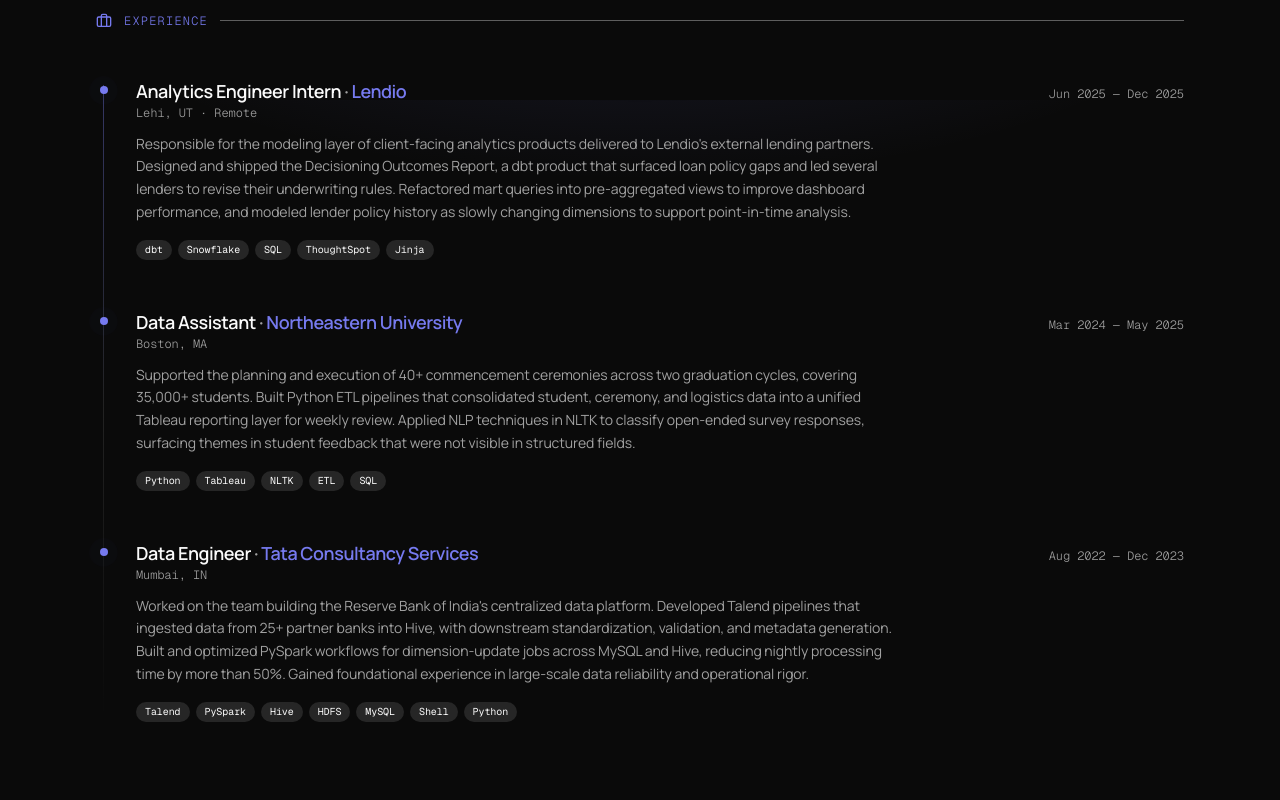
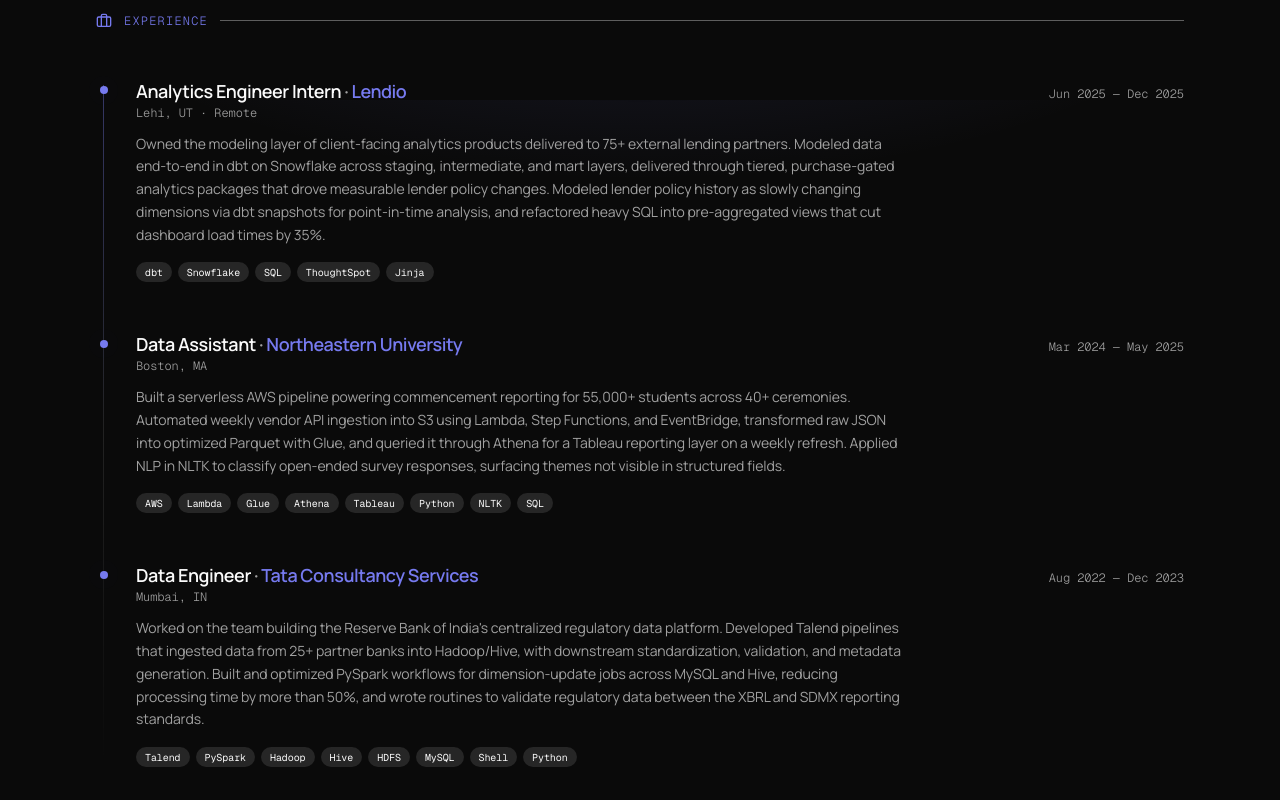
Before and after one commit to Aamir-J/portfolio, a Next.js app: page / in a window 1280 px wide. Shown: the part 1500-2300 px from the top of the page. Built offline with nearby package versions, Linux system fonts and the light colour scheme.

Commit message:
Update experience section with current DE content

```diff
--- a/src/components/sections/experience.tsx
+++ b/src/components/sections/experience.tsx
@@ -20,7 +20,7 @@ const roles: Role[] = [
     period: "Jun 2025 — Dec 2025",
     location: "Lehi, UT · Remote",
     description:
-      "Responsible for the modeling layer of client-facing analytics products delivered to Lendio's external lending partners. Designed and shipped the Decisioning Outcomes Report, a dbt product that surfaced loan policy gaps and led several lenders to revise their underwriting rules. Refactored mart queries into pre-aggregated views to improve dashboard performance, and modeled lender policy history as slowly changing dimensions to support point-in-time analysis.",
+      "Owned the modeling layer of client-facing analytics products delivered to 75+ external lending partners. Modeled data end-to-end in dbt on Snowflake across staging, intermediate, and mart layers, delivered through tiered, purchase-gated analytics packages that drove measurable lender policy changes. Modeled lender policy history as slowly changing dimensions via dbt snapshots for point-in-time analysis, and refactored heavy SQL into pre-aggregated views that cut dashboard load times by 35%.",
     stack: ["dbt", "Snowflake", "SQL", "ThoughtSpot", "Jinja"],
   },
   {
@@ -29,8 +29,8 @@ const roles: Role[] = [
     period: "Mar 2024 — May 2025",
     location: "Boston, MA",
     description:
-      "Supported the planning and execution of 40+ commencement ceremonies across two graduation cycles, covering 35,000+ students. Built Python ETL pipelines that consolidated student, ceremony, and logistics data into a unified Tableau reporting layer for weekly review. Applied NLP techniques in NLTK to classify open-ended survey responses, surfacing themes in student feedback that were not visible in structured fields.",
-    stack: ["Python", "Tableau", "NLTK", "ETL", "SQL"],
+      "Built a serverless AWS pipeline powering commencement reporting for 55,000+ students across 40+ ceremonies. Automated weekly vendor API ingestion into S3 using Lambda, Step Functions, and EventBridge, transformed raw JSON into optimized Parquet with Glue, and queried it through Athena for a Tableau reporting layer on a weekly refresh. Applied NLP in NLTK to classify open-ended survey responses, surfacing themes not visible in structured fields.",
+    stack: ["AWS", "Lambda", "Glue", "Athena", "Tableau", "Python", "NLTK", "SQL"],
   },
   {
     company: "Tata Consultancy Services",
@@ -38,8 +38,8 @@ const roles: Role[] = [
     period: "Aug 2022 — Dec 2023",
     location: "Mumbai, IN",
     description:
-      "Worked on the team building the Reserve Bank of India's centralized data platform. Developed Talend pipelines that ingested data from 25+ partner banks into Hive, with downstream standardization, validation, and metadata generation. Built and optimized PySpark workflows for dimension-update jobs across MySQL and Hive, reducing nightly processing time by more than 50%. Gained foundational experience in large-scale data reliability and operational rigor.",
-    stack: ["Talend", "PySpark", "Hive", "HDFS", "MySQL", "Shell", "Python"],
+      "Worked on the team building the Reserve Bank of India's centralized regulatory data platform. Developed Talend pipelines that ingested data from 25+ partner banks into Hadoop/Hive, with downstream standardization, validation, and metadata generation. Built and optimized PySpark workflows for dimension-update jobs across MySQL and Hive, reducing processing time by more than 50%, and wrote routines to validate regulatory data between the XBRL and SDMX reporting standards.",
+    stack: ["Talend", "PySpark", "Hadoop", "Hive", "HDFS", "MySQL", "Shell", "Python"],
   },
 ]
 
```
